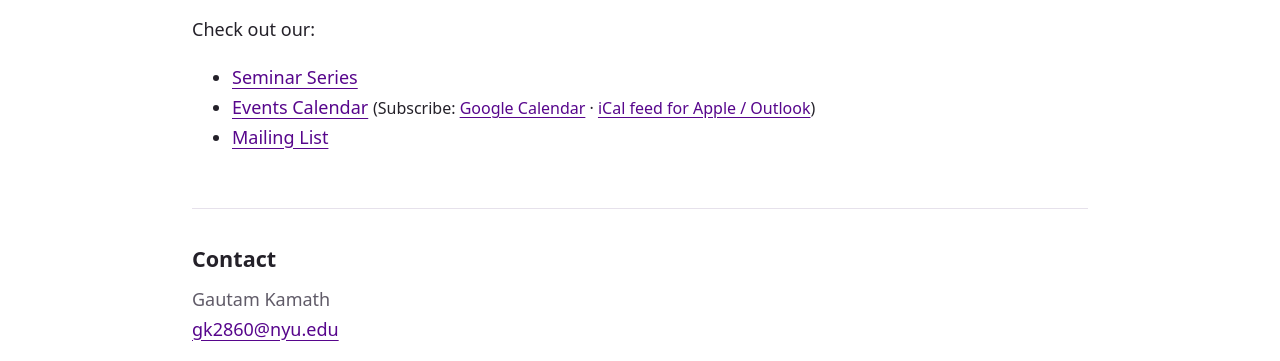
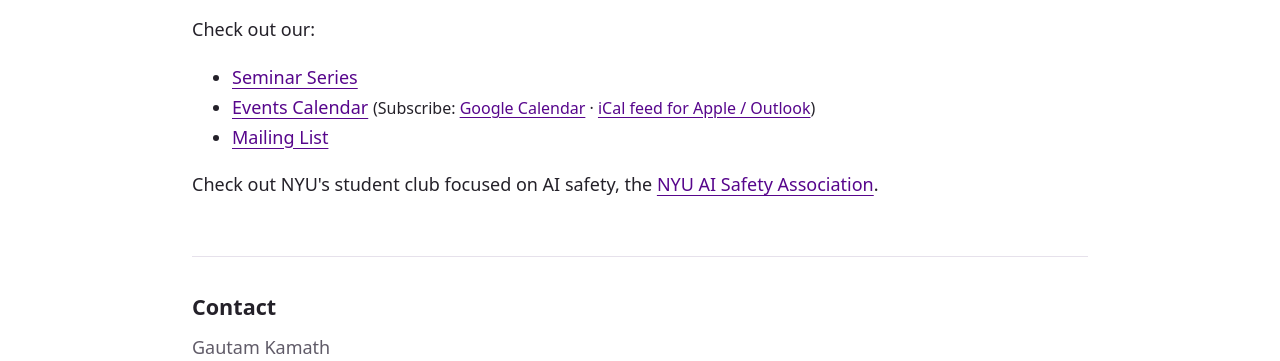
Before and after one commit to nyu-aisi/nyu-aisi.github.io, a plain HTML site: page index.html in a window 1280 px wide. Shown: the part 418-779 px from the top of the page. Drawn offline with Linux system fonts and the light colour scheme.

Commit message:
Link the NYU AI Safety Association on the homepage

```diff
--- a/index.html
+++ b/index.html
@@ -78,6 +78,7 @@
         </li>
         <li><a href="https://groups.google.com/a/nyu.edu/g/naisi">Mailing List</a></li>
       </ul>
+      <p>Check out NYU's student club focused on AI safety, the <a href="https://nyuaisafety.org/">NYU AI Safety Association</a>.</p>
       <section aria-labelledby="contact">
         <h2 id="contact">Contact</h2>
         <p>Gautam Kamath<br><a href="mailto:gk2860@nyu.edu">gk2860@nyu.edu</a></p>
```
